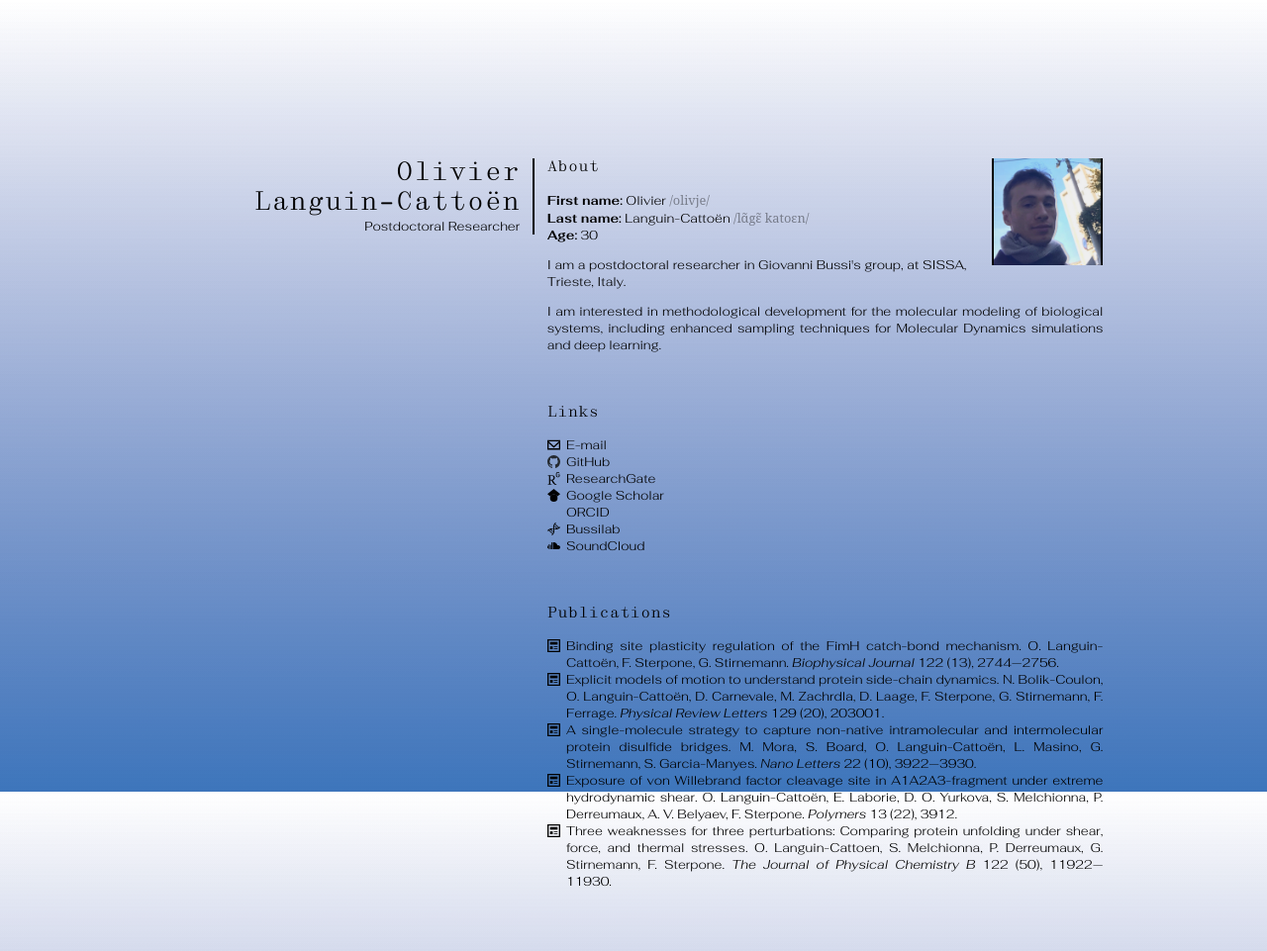
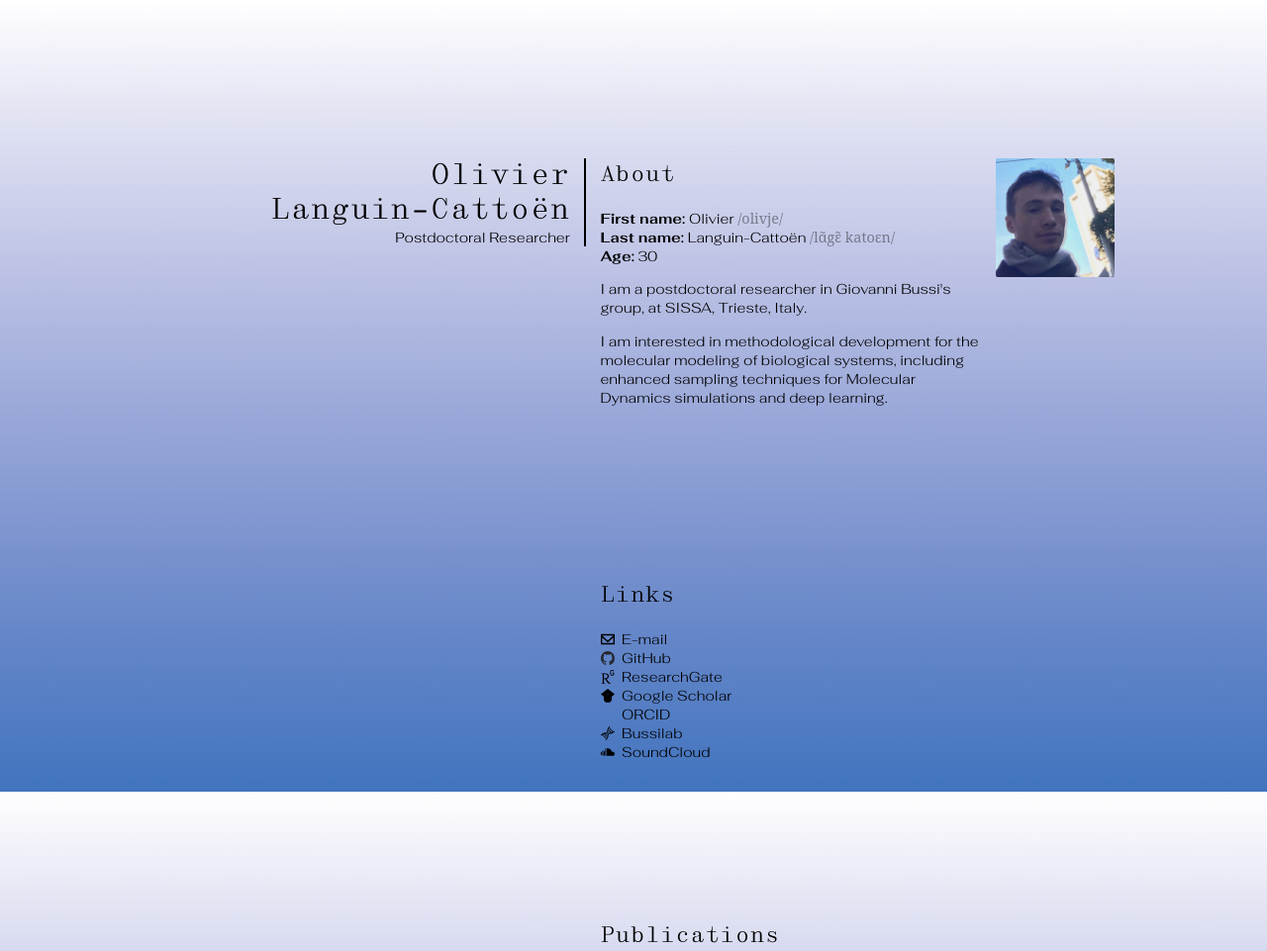
Before and after one commit to ollyfutur/ollyfutur.github.io, a plain HTML site: page index.html in a window 1280 px wide. Shown: the top 961 px of the page at 99% size. Drawn offline with Linux system fonts and the light colour scheme.

Commit message:
New version

```diff
--- a/index.html
+++ b/index.html
@@ -2,23 +2,33 @@
 <html>
     <head>
         <meta charset="utf-8" />
-        <link rel="stylesheet" href="style.css" />
+        <meta name="viewport" content="width=device-width, initial-scale=1" />
+        <link rel="stylesheet" href="test.css" />
         <title>Olivier Languin–Cattoën - Personal Website</title>
         <script src="jquery/jquery-3.6.1.min.js"></script>
     </head>
 
     <body>
+        <header>
+            <h1>Olivier <span class="nobreak">Languin–Cattoën</span></h1>
+            <p>Postdoctoral Researcher</p>
+            <nav>
+                <ul>
+                    <li><a href="#about">About</a></li>
+                    <li><a href="#links">Links</a></li>
+                    <li><a href="#publications">Publications</a></li>
+                </ul>
+            </nav>
+        </header>
 
-        <!--Navigation bar-->
-        <script id="include_header" src="header.js">
-        </script>
-        <!--end of Navigation bar-->
+        <main>
+            <section id="about">
+                <div class="image">
+                    <img src="graphics/olly.jpg" alt="My face">
+                </div>
 
-        <section id="main">
-            <img src="graphics/olly.jpg" alt="My face" class="myface">
-
-            <section>
-                <h1 id="about">About</h1>
+                <div class="content">
+                    <h1>About</h1>
 
                     <dl>
                         <dt>First name</dt>
@@ -29,20 +39,13 @@
                         <dd><script id="include_age" src="age.js"></script></dd>
                     </dl>
 
-
-                <p>
-                    I am a postdoctoral researcher in <a href="https://www.bussilab.org" title="Bussilab website">Giovanni Bussi's group</a>, at <a href="https://www.sissa.it/" title="Scuola Internazionale Superiore di Studi Avanzati">SISSA</a>, Trieste, Italy.
-                </p>
-
-                <p>
-                    I am interested in methodological development for the molecular modeling of biological systems, including enhanced sampling techniques for Molecular Dynamics simulations and deep learning.
-                </p>
-
+                    <p>I am a postdoctoral researcher in <a href="https://www.bussilab.org" title="Bussilab website">Giovanni Bussi's group</a>, at <a href="https://www.sissa.it/" title="Scuola Internazionale Superiore di Studi Avanzati">SISSA</a>, Trieste, Italy.</p>
+                    <p>I am interested in methodological development for the molecular modeling of biological systems, including enhanced sampling techniques for Molecular Dynamics simulations and deep learning.</p>
+                </div>
             </section>
 
-            <section>
-                <h1 id="links">Links</h1>
-
+            <section id="links">
+                <h1>Links</h1>
                 <ul>
                     <li class="email">
                         E-mail <span>olanguin@sissa<b>.example</b>.it</span>
@@ -65,38 +68,13 @@
                     <li class="soundcloud">
                         <a href="https://soundcloud.com/olly_futur">SoundCloud</a>
                     </li>
-
+            </section>
+            <section id="publications">
+                <h1>Publications</h1>
+                <ul>
+                    <script id="mybib" src="mybib.js"></script>
                 </ul>
             </section>
-            <section>
-                <h1 id="publications">Publications</h1>
-                <ul>
-                    <li class="article">
-                        <a href="https://doi.org/10.1016/j.bpj.2023.05.029">
-                        Binding site plasticity regulation of the FimH catch-bond mechanism. O. Languin-Cattoën, F. Sterpone, G. Stirnemann. <i>Biophysical Journal</i> 122 (13), 2744—2756.
-                        </a>
-                    </li>
-                    <li class="article">
-                        <a href="https://doi.org/10.1103/PhysRevLett.129.203001">
-                        Explicit models of motion to understand protein side-chain dynamics. N. Bolik-Coulon, O. Languin-Cattoën, D. Carnevale, M. Zachrdla, D. Laage, F. Sterpone, G. Stirnemann, F. Ferrage. <i>Physical Review Letters</i> 129 (20), 203001.
-                        </a>
-                    </li>
-                    <li class="article">
-                        <a href="https://doi.org/10.1021/acs.nanolett.2c00043">
-                        A single-molecule strategy to capture non-native intramolecular and intermolecular protein disulfide bridges. M. Mora, S. Board, O. Languin-Cattoën, L. Masino, G. Stirnemann, S. Garcia-Manyes. <i>Nano Letters</i> 22 (10), 3922—3930.
-                        </a>
-                    </li>
-                    <li class="article">
-                        <a href="https://doi.org/10.3390/polym13223912">
-                        Exposure of von Willebrand factor cleavage site in A1A2A3-fragment under extreme hydrodynamic shear. O. Languin-Cattoën, E. Laborie, D. O. Yurkova, S. Melchionna, P. Derreumaux, A. V. Belyaev, F. Sterpone. <i>Polymers</i> 13 (22), 3912.
-                        </a>
-                    </li>
-                    <li class="article">
-                        <a href="https://doi.org/10.1021/acs.jpcb.8b08711">
-                        Three weaknesses for three perturbations: Comparing protein unfolding under shear, force, and thermal stresses. O. Languin-Cattoen, S. Melchionna, P. Derreumaux, G. Stirnemann, F. Sterpone. <i>The Journal of Physical Chemistry B</i> 122 (50), 11922—11930.
-                        </a>
-                    </li>
-            </section>
-        </section>
+        </main>
    </body>
 </html>
```
Also changed, not shown: test.html (deleted, +0 -80 lines). Lines whose indentation alone changed are shown as unchanged.
